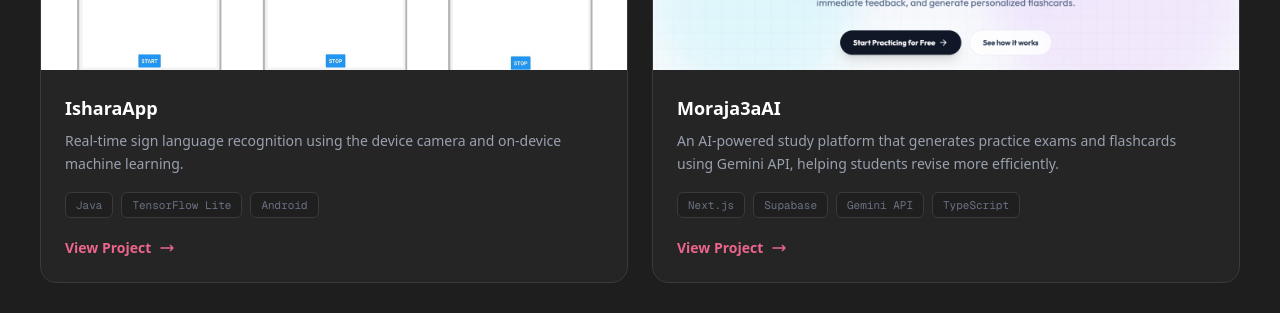
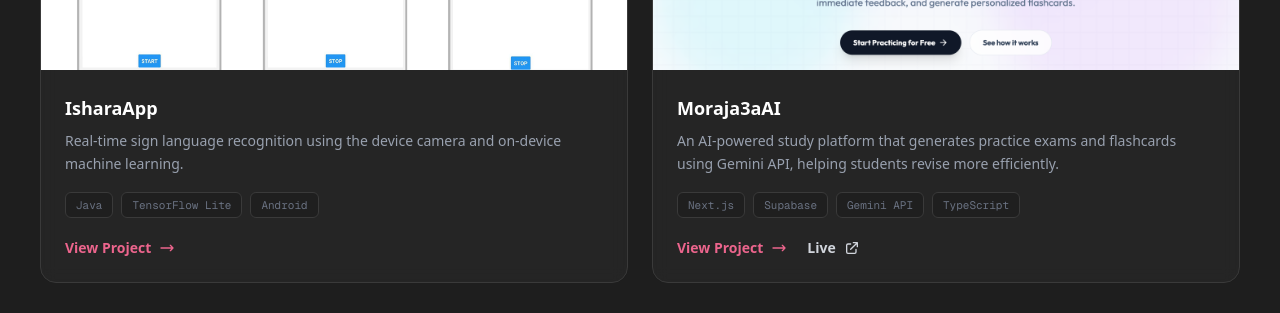
Before and after one commit to hafriaya/hafriaya.me, a Next.js app: page / in a window 1280 px wide. Shown: the part 1856-2169 px from the top of the page. Built offline with nearby package versions, Linux system fonts and the light colour scheme.

Commit message:
Add live demo links for Moraja3aAI and Hikaya.

```diff
--- a/src/components/ProjectCard.tsx
+++ b/src/components/ProjectCard.tsx
@@ -13,6 +13,7 @@
 export default function ProjectCard({ project, delay = 0, compact = false }: ProjectCardProps) {
   const hasImage = Boolean(project.image);
   const hasUrl = Boolean(project.url);
+  const hasLive = Boolean(project.liveUrl);
 
   return (
     <motion.div
@@ -44,8 +45,9 @@
           )}
 
           {/* Hover overlay */}
+          {(hasUrl || hasLive) && (
+            <div className="project-overlay absolute inset-0 flex items-center justify-center gap-3 bg-dark-bg/80 backdrop-blur-sm">
               {hasUrl && (
-            <div className="project-overlay absolute inset-0 flex items-center justify-center bg-dark-bg/80 backdrop-blur-sm">
                 <a
                   href={project.url}
                   target="_blank"
@@ -54,6 +56,17 @@
                 >
                   View Project →
                 </a>
+              )}
+              {hasLive && (
+                <a
+                  href={project.liveUrl}
+                  target="_blank"
+                  rel="noopener noreferrer"
+                  className="rounded-full border border-white/30 px-5 py-2 text-sm font-medium text-white hover:bg-white/10 transition-colors"
+                >
+                  Live →
+                </a>
+              )}
             </div>
           )}
         </div>
@@ -79,13 +92,14 @@
             ))}
           </div>
 
-          {/* View Project button */}
+          {(hasUrl || hasLive) && (
+            <div className={`flex flex-wrap items-center ${compact ? "mt-4 gap-x-4 gap-y-2" : "mt-5 gap-x-5 gap-y-2"}`}>
               {hasUrl && (
                 <a
                   href={project.url}
                   target="_blank"
                   rel="noopener noreferrer"
-              className="mt-5 inline-flex items-center gap-2 text-sm font-semibold text-neon-pink hover:text-neon-pink-dim transition-colors group/link"
+                  className="inline-flex items-center gap-2 text-sm font-semibold text-neon-pink hover:text-neon-pink-dim transition-colors group/link"
                 >
                   View Project
                   <svg
@@ -103,6 +117,31 @@
                   </svg>
                 </a>
               )}
+              {hasLive && (
+                <a
+                  href={project.liveUrl}
+                  target="_blank"
+                  rel="noopener noreferrer"
+                  className="inline-flex items-center gap-2 text-sm font-semibold text-gray-300 hover:text-white transition-colors"
+                >
+                  Live
+                  <svg
+                    className="h-4 w-4"
+                    fill="none"
+                    viewBox="0 0 24 24"
+                    stroke="currentColor"
+                    strokeWidth={2}
+                  >
+                    <path
+                      strokeLinecap="round"
+                      strokeLinejoin="round"
+                      d="M10 6H6a2 2 0 00-2 2v10a2 2 0 002 2h10a2 2 0 002-2v-4M14 4h6m0 0v6m0-6L10 14"
+                    />
+                  </svg>
+                </a>
+              )}
+            </div>
+          )}
         </div>
       </div>
     </motion.div>
--- a/src/data/projects.ts
+++ b/src/data/projects.ts
@@ -7,6 +7,7 @@
   tech: string[];
   image: string;
   url: string; // GitHub repository link
+  liveUrl?: string; // Deployed app, shown beside the GitHub link
   featured: boolean;
 };
 
@@ -50,6 +51,7 @@
     tech: ["Next.js", "Supabase", "Gemini API", "TypeScript"],
     image: "/projects/moraja3aai.png",
     url: "https://github.com/hafriaya/Moraja3aAI",
+    liveUrl: "https://moraja3aai.netlify.app",
     featured: true,
   },
   {
@@ -80,6 +82,7 @@
     tech: ["Next.js", "Firebase", "PWA", "Tailwind"],
     image: "/projects/hikaya.png",
     url: "https://github.com/hafriaya/hikaya",
+    liveUrl: "https://hikaya-212.netlify.app",
     featured: true,
   },
   {
```
Lines whose indentation alone changed are shown as unchanged.
